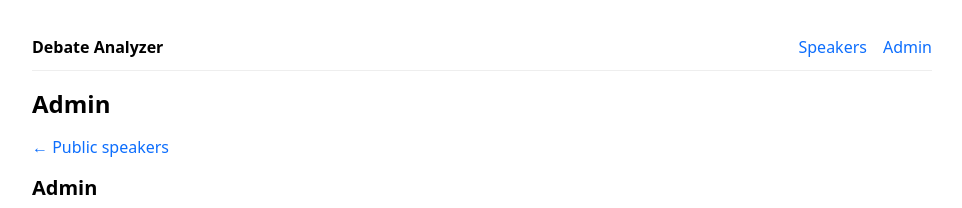
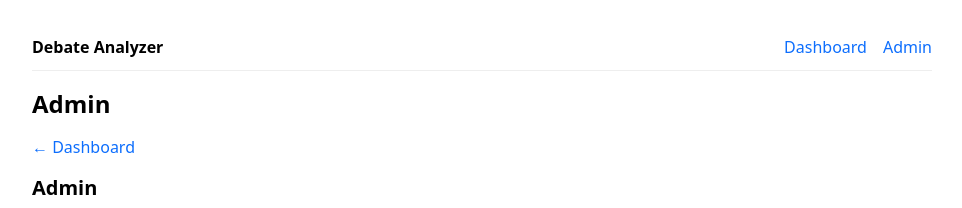
Before and after one commit to tomjirsa/debate_analyzer, a Vue app in the folder frontend/: page /admin in a window 1280 px wide. Shown: the top 208 px of the page, without its empty margins (158-1120 px from the left). Built offline with nearby package versions, Linux system fonts and the light colour scheme; no server answers.

Commit message:
minor updates of web

```diff
--- a/frontend/src/App.vue
+++ b/frontend/src/App.vue
@@ -3,7 +3,7 @@
     <header class="site-header">
       <router-link to="/" class="site-title">Debate Analyzer</router-link>
       <nav class="site-nav">
-        <router-link to="/">Speakers</router-link>
+        <router-link to="/">Dashboard</router-link>
         <router-link to="/admin">Admin</router-link>
       </nav>
     </header>
--- a/frontend/src/views/AdminView.vue
+++ b/frontend/src/views/AdminView.vue
@@ -2,7 +2,7 @@
   <div>
     <h1>Admin</h1>
     <p>
-      <router-link to="/">← Public speakers</router-link>
+      <router-link to="/">← Dashboard</router-link>
     </p>
 
     <div v-if="showLogin" class="login-box">
--- a/frontend/src/views/HomeView.vue
+++ b/frontend/src/views/HomeView.vue
@@ -1,7 +1,7 @@
 <template>
   <div>
-    <h1>Speakers</h1>
-    <p>Public statistics for speakers in the debate database.</p>
+    <h1>Dashboard</h1>
+    <p>Main statistics and speakers in the debate database.</p>
     <ul v-if="speakers.length" id="speakers">
       <li v-for="s in speakers" :key="s.id">
         <router-link :to="'/speakers/' + encodeURIComponent(s.slug || s.id)">
--- a/frontend/src/views/SpeakerView.vue
+++ b/frontend/src/views/SpeakerView.vue
@@ -1,6 +1,6 @@
 <template>
   <div>
-    <p><router-link to="/">← Speakers</router-link></p>
+    <p><router-link to="/">← Dashboard</router-link></p>
     <div v-if="error" class="err">{{ error }}</div>
     <div v-else-if="profile">
       <h1>{{ displayName }}</h1>
```
